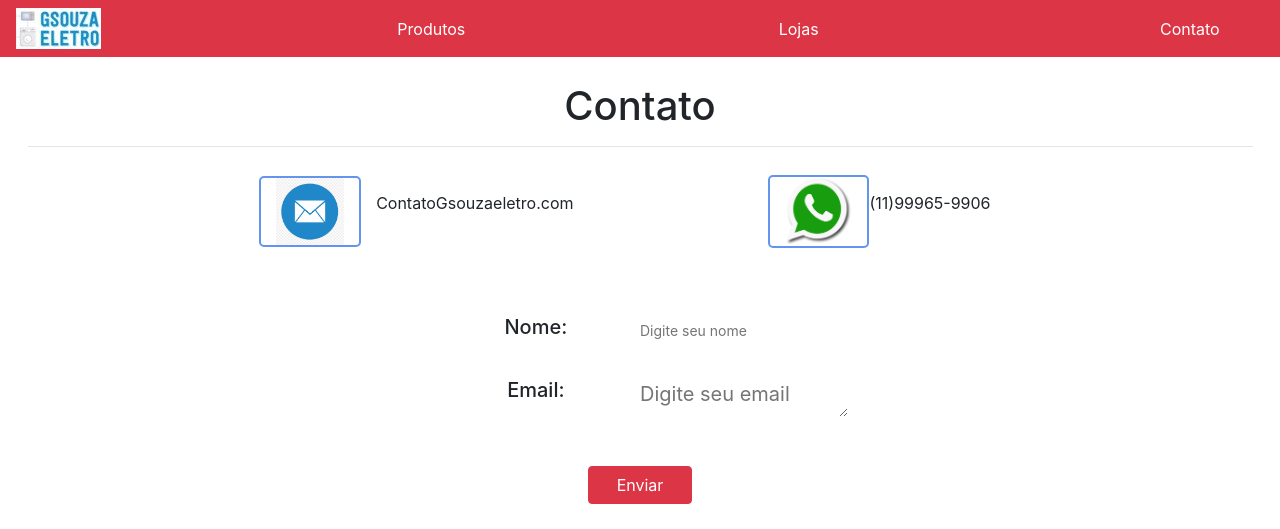
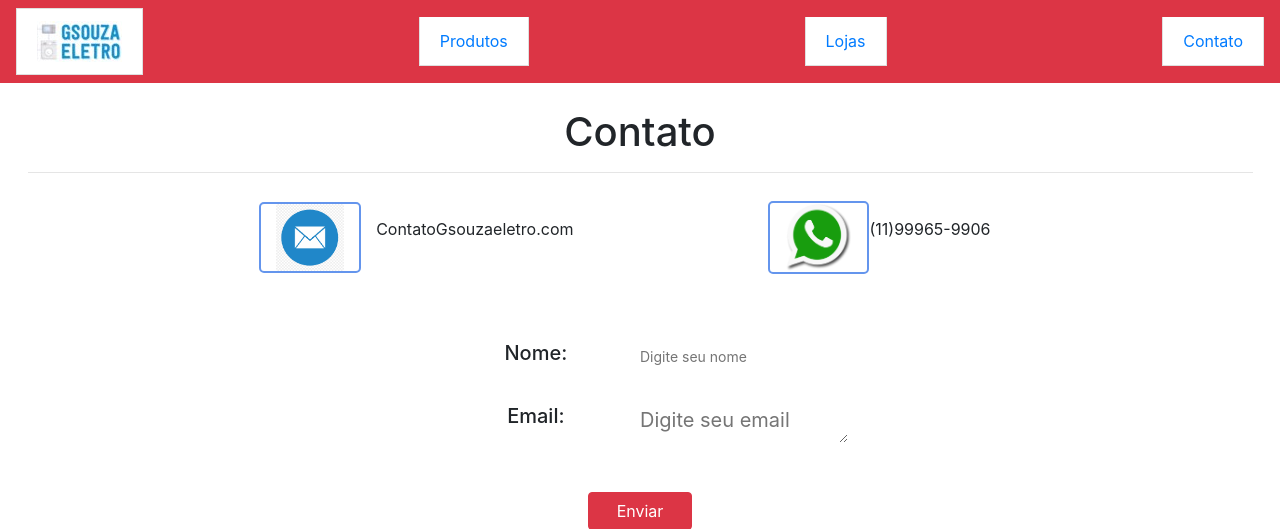
Before and after one commit to GiovannaSsilva19/projetofullstack, a PHP site: page /contato.php in a window 1280 px wide. Shown: the top 529 px of the page. Run offline with PHP 8.4, Linux system fonts and the light colour scheme.

Commit message:
bootstrap e inicio de php intermediario

```diff
--- a/contato.php
+++ b/contato.php
@@ -1,3 +1,6 @@
+
+
+
 <!DOCTYPE html>
 <html lang="pt-br">
 <head>
@@ -48,9 +51,19 @@
              $nome = $_GET['nome'];
              $email = $_GET['email'];
 
+           $sql = "insert into mensagemok (nome,email) values('$nome','$email')";
+             $result = $conn->query($sql);
 
-             $sql = "insert into mensagemok (nome,email) values('$nome','$email')";
-             $result = $conn->query($sql);
+             if($result){
+                 echo "cadastro realizado : $nome,$email";
+                 $array =array('um' => '$nome','dois'=>'$email');
+                 print_r($array);
+                 json_encode($array);
+                 print_r($array);
+             } else {
+                 echo "";
+             }
+
          }
 
 
--- a/menu.html
+++ b/menu.html
@@ -4,9 +4,9 @@
 
     <nav class="navbar row bg-danger">
 
-    <a class="nav-link col-sm-1 px-0 py-0 text-white" href="index.php"><img src="./imagens/logo.jpg" alt="GsouzaEletro"></a>
-    <a class="nav-link col-sm-1 px-0 py-0 text-white" href="produtos.php">Produtos</a>
-    <a class="nav-link col-sm-1 px-0 py-0 text-white" href="loja.php">Lojas</a>
-    <a class="nav-link col-sm-1 px-0 py-0 text-white" href="contato.php">Contato</a>
+    <a class="list-group-item" href="index.php"><img src="./imagens/logo.jpg" alt="GsouzaEletro"></a>
+    <a class="list-group-item" href="produtos.php">Produtos</a>
+    <a class="list-group-item" href="loja.php">Lojas</a>
+    <a class="list-group-item" href="contato.php">Contato</a>
 </nav>
 <!--Fim Menu-->
```
Also changed, not shown: BD/readme.md (added).
